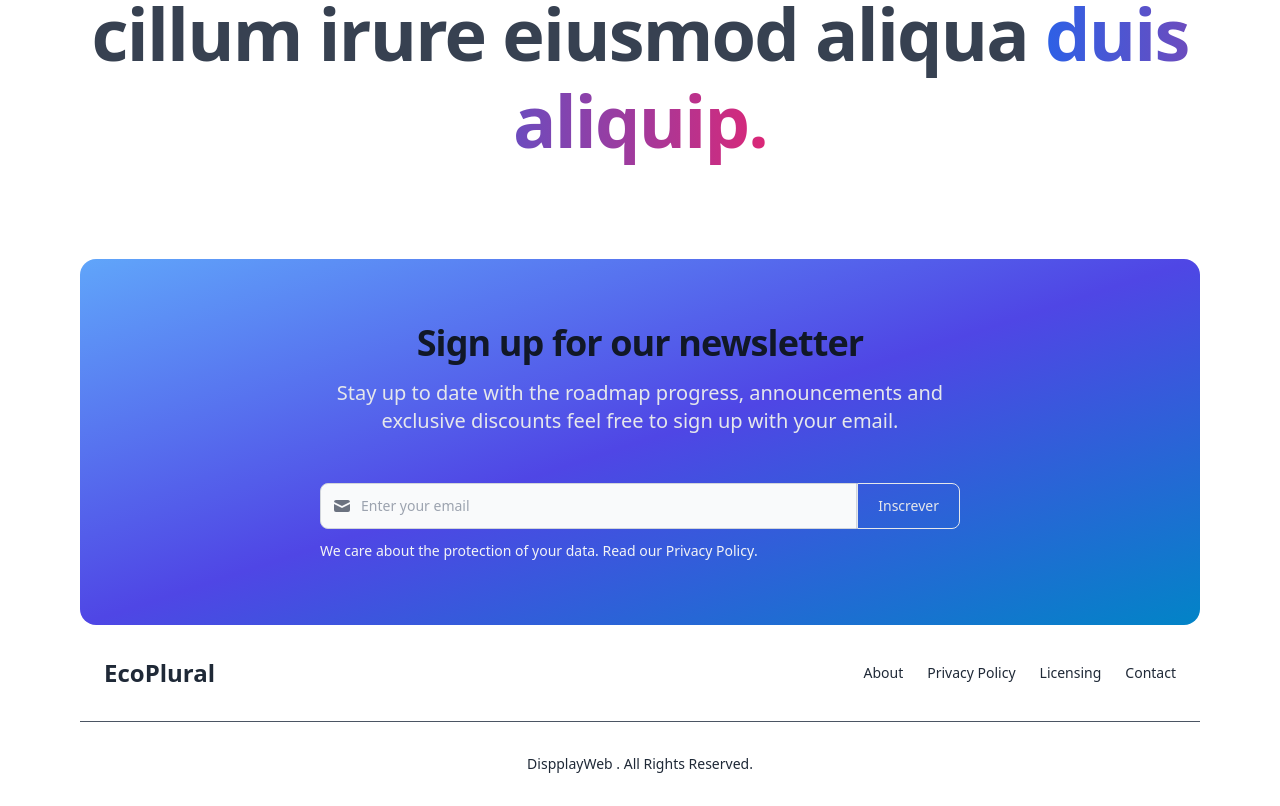
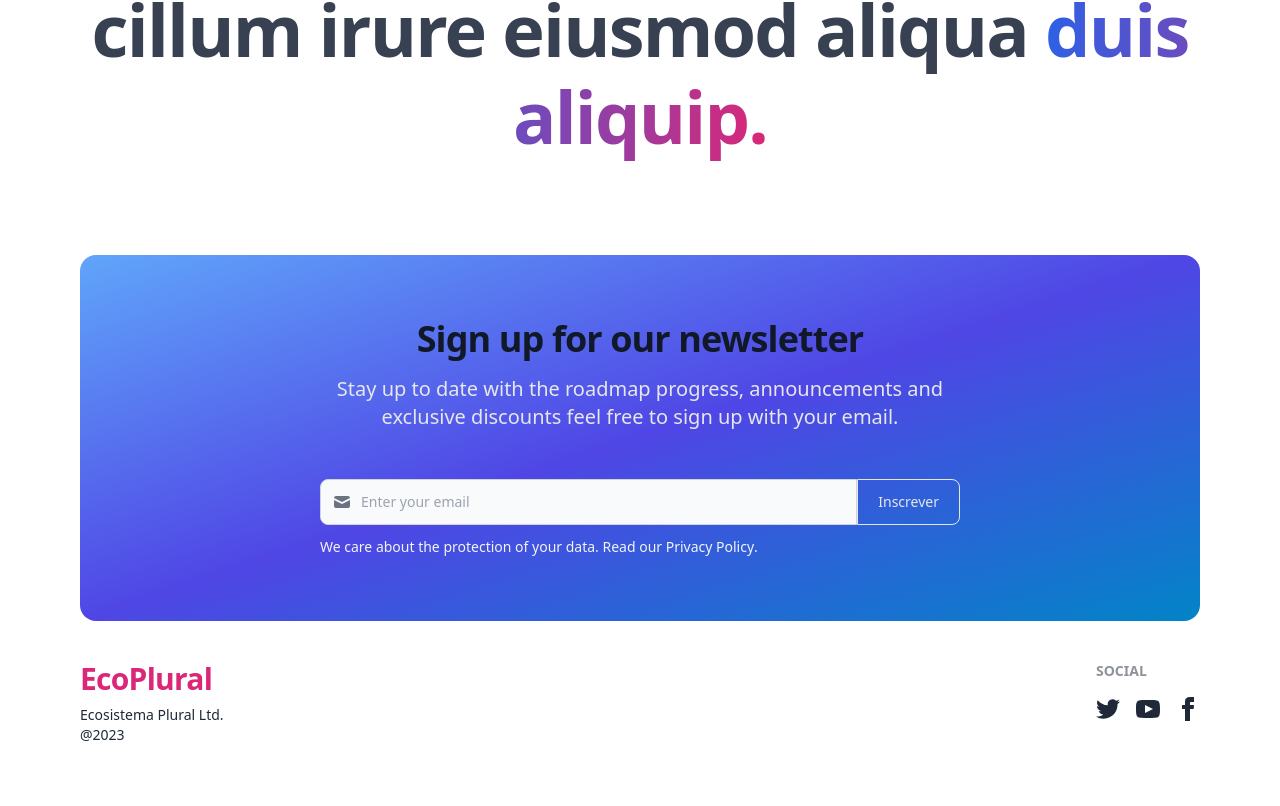
Before and after one commit to ngrpedro/nextapp, a Next.js app: page / in a window 1280 px wide. Shown: the part 922-1728 px from the top of the page. After the commit the page ends 1707 px from the top, so only its background shows below. Built offline with nearby package versions, Linux system fonts and the light colour scheme.

Commit message:
style:: better layout

```diff
--- a/src/components/layouts/footer.tsx
+++ b/src/components/layouts/footer.tsx
@@ -4,39 +4,20 @@
 const Footer = () => {
   return (
     <>
-      <footer className="py-4 bg-transparent md:py-8">
-        <div className="sm:flex sm:items-center sm:justify-between px-6">
-          <span className="self-center text-2xl font-semibold whitespace-nowrap block pb-6 sm:pb-0">
-          EcoPlural
-          </span>
-          <ul className="flex flex-wrap items-center gap-6 mb-6 text-sm text-gray-800 sm:mb-0">
-            <li>
-              <Link href="/" className="hover:underline transition-all ">
-                About
-              </Link>
-            </li>
-            <li>
-              <Link href="/" className="hover:underline transition-all">
-                Privacy Policy
-              </Link>
-            </li>
-            <li>
-              <Link href="/" className="hover:underline transition-all ">
-                Licensing
-              </Link>
-            </li>
-            <li>
-              <Link href="/" className="hover:underline transition-all">
-                Contact
-              </Link>
-            </li>
-          </ul>
+    <footer className="footer justify-between py-10 text-base-content">
+      <div>
+      <Link href="/" className="text-3xl tracking-tight font-extrabold text-pink-600">EcoPlural</Link>
+        <p>Ecosistema Plural Ltd.<br/>@2023</p>
+      </div>
+      <div>
+        <span className="footer-title">Social</span>
+        <div className="grid grid-flow-col gap-4">
+          <a><svg xmlns="http://www.w3.org/2000/svg" width="24" height="24" viewBox="0 0 24 24" className="fill-current"><path d="M24 4.557c-.883.392-1.832.656-2.828.775 1.017-.609 1.798-1.574 2.165-2.724-.951.564-2.005.974-3.127 1.195-.897-.957-2.178-1.555-3.594-1.555-3.179 0-5.515 2.966-4.797 6.045-4.091-.205-7.719-2.165-10.148-5.144-1.29 2.213-.669 5.108 1.523 6.574-.806-.026-1.566-.247-2.229-.616-.054 2.281 1.581 4.415 3.949 4.89-.693.188-1.452.232-2.224.084.626 1.956 2.444 3.379 4.6 3.419-2.07 1.623-4.678 2.348-7.29 2.04 2.179 1.397 4.768 2.212 7.548 2.212 9.142 0 14.307-7.721 13.995-14.646.962-.695 1.797-1.562 2.457-2.549z"></path></svg></a>
+          <a><svg xmlns="http://www.w3.org/2000/svg" width="24" height="24" viewBox="0 0 24 24" className="fill-current"><path d="M19.615 3.184c-3.604-.246-11.631-.245-15.23 0-3.897.266-4.356 2.62-4.385 8.816.029 6.185.484 8.549 4.385 8.816 3.6.245 11.626.246 15.23 0 3.897-.266 4.356-2.62 4.385-8.816-.029-6.185-.484-8.549-4.385-8.816zm-10.615 12.816v-8l8 3.993-8 4.007z"></path></svg></a>
+          <a><svg xmlns="http://www.w3.org/2000/svg" width="24" height="24" viewBox="0 0 24 24" className="fill-current"><path d="M9 8h-3v4h3v12h5v-12h3.642l.358-4h-4v-1.667c0-.955.192-1.333 1.115-1.333h2.885v-5h-3.808c-3.596 0-5.192 1.583-5.192 4.615v3.385z"></path></svg></a>
         </div>
-        <hr className="my-6 border-gray-600 sm:mx-auto lg:my-8" />
-        <span className="block text-sm text-gray-800 sm:text-center">
-           DispplayWeb . All Rights Reserved.
-        </span>
-      </footer>
+      </div>
+    </footer>
     </>
   );
 };
--- a/src/components/layouts/navbar.tsx
+++ b/src/components/layouts/navbar.tsx
@@ -6,9 +6,7 @@
   return (
     <div className="py-4 mb-4 flex items-center justify-between border-b border-gray-500">
       <span className="text-2xl font-semibold whitespace-nowrap">
-        <Link href="/" className="font-bold text-4xl
-         text-transparent bg-clip-text bg-gradient-to-r from-blue-600 to-pink-600
-        ">EcoPlural</Link>
+        <Link href="/" className="text-3xl tracking-tight font-extrabold text-pink-600">EcoPlural</Link>
       </span>
       <div className="block md:hidden cursor-pointer">
         <List size={22} />
--- a/src/pages/index.tsx
+++ b/src/pages/index.tsx
@@ -9,11 +9,7 @@
 
 const inter = Inter({ subsets: ["latin"] });
 
-type Props = {
-  users: User[];
-};
-
-const Home = ({ users }: Props) => {
+const Home = () => {
   return (
     <>
       <Head>
```
